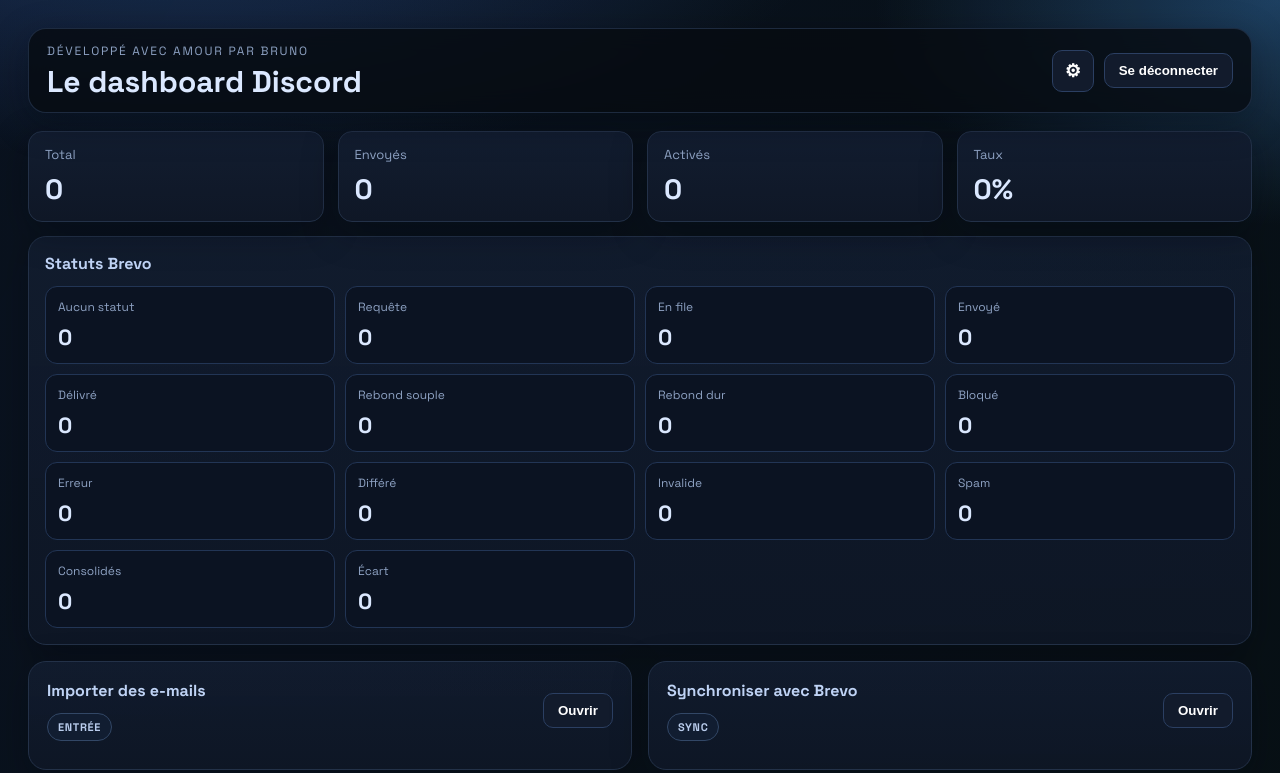
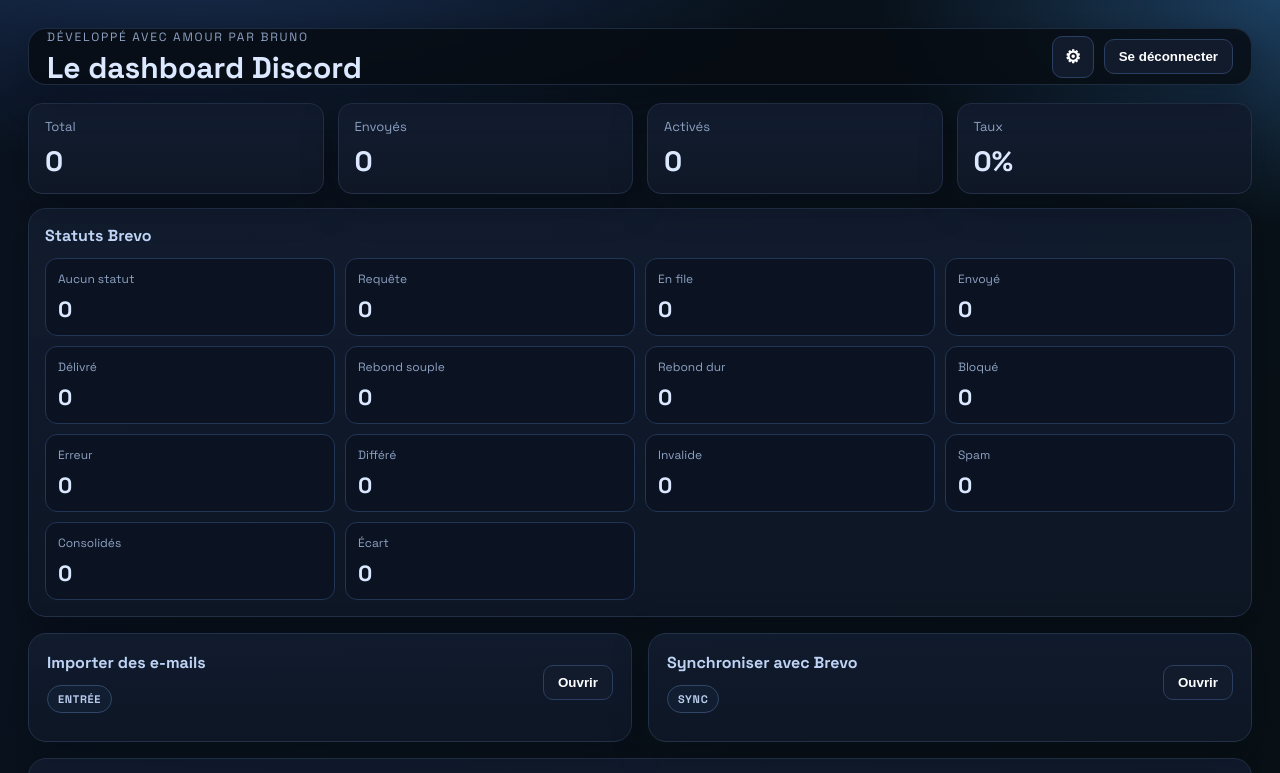
Before and after one commit to LeBruCode/discord-ulule, a website: page views/admin.html in a window 1280 px wide. Shown: the top 773 px of the page. Drawn offline with Linux system fonts and the light colour scheme; no server answers.

Commit message:
Reduce topbar vertical padding for logo space

```diff
--- a/public/css/style.css
+++ b/public/css/style.css
@@ -85,7 +85,7 @@ h2{
  position:sticky;
  top:12px;
  z-index:20;
- padding:14px 18px;
+ padding:0 18px;
  border:1px solid rgba(35,49,72,.82);
  border-radius:18px;
  background:rgba(7,11,18,.82);
```
